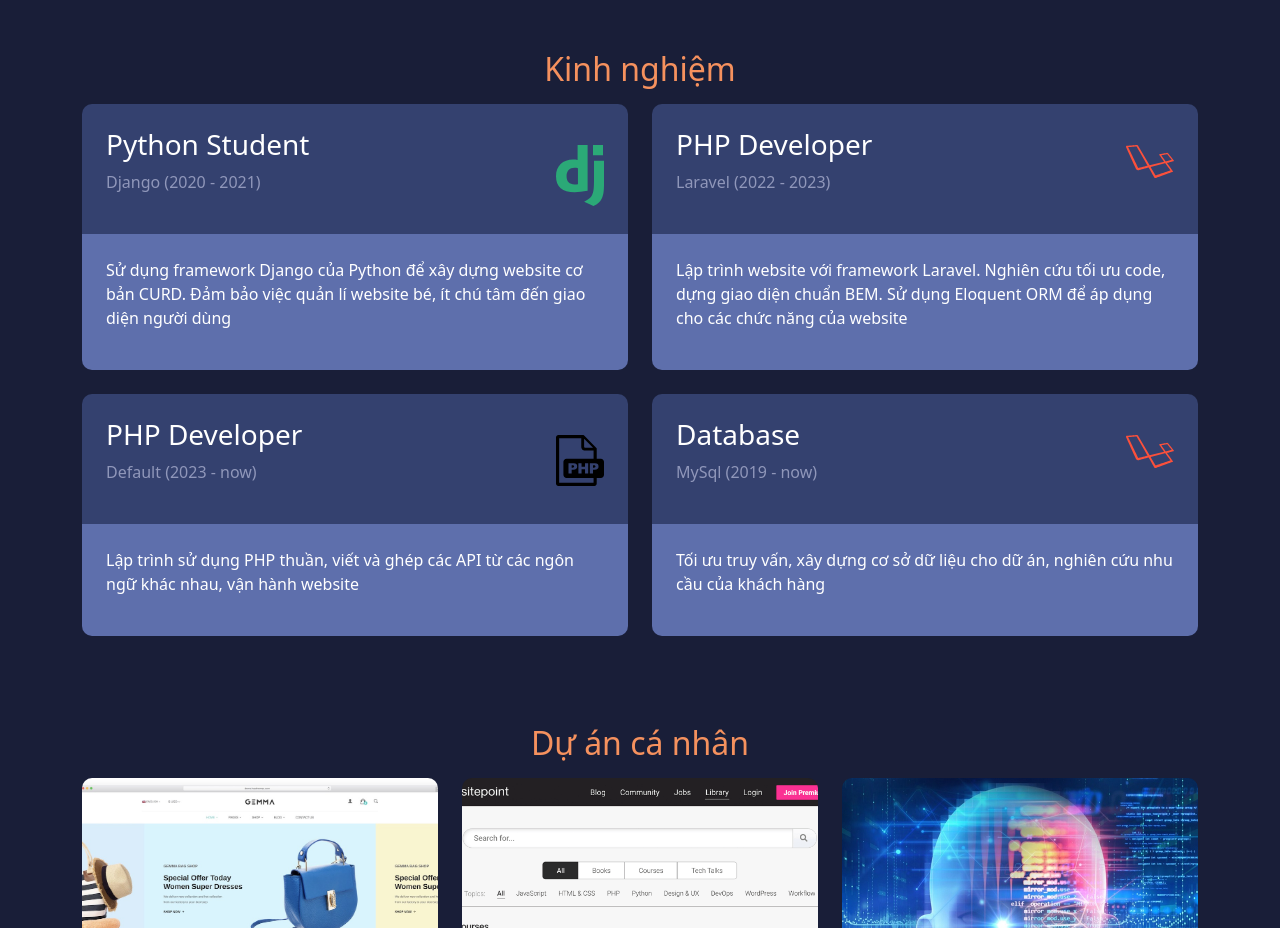
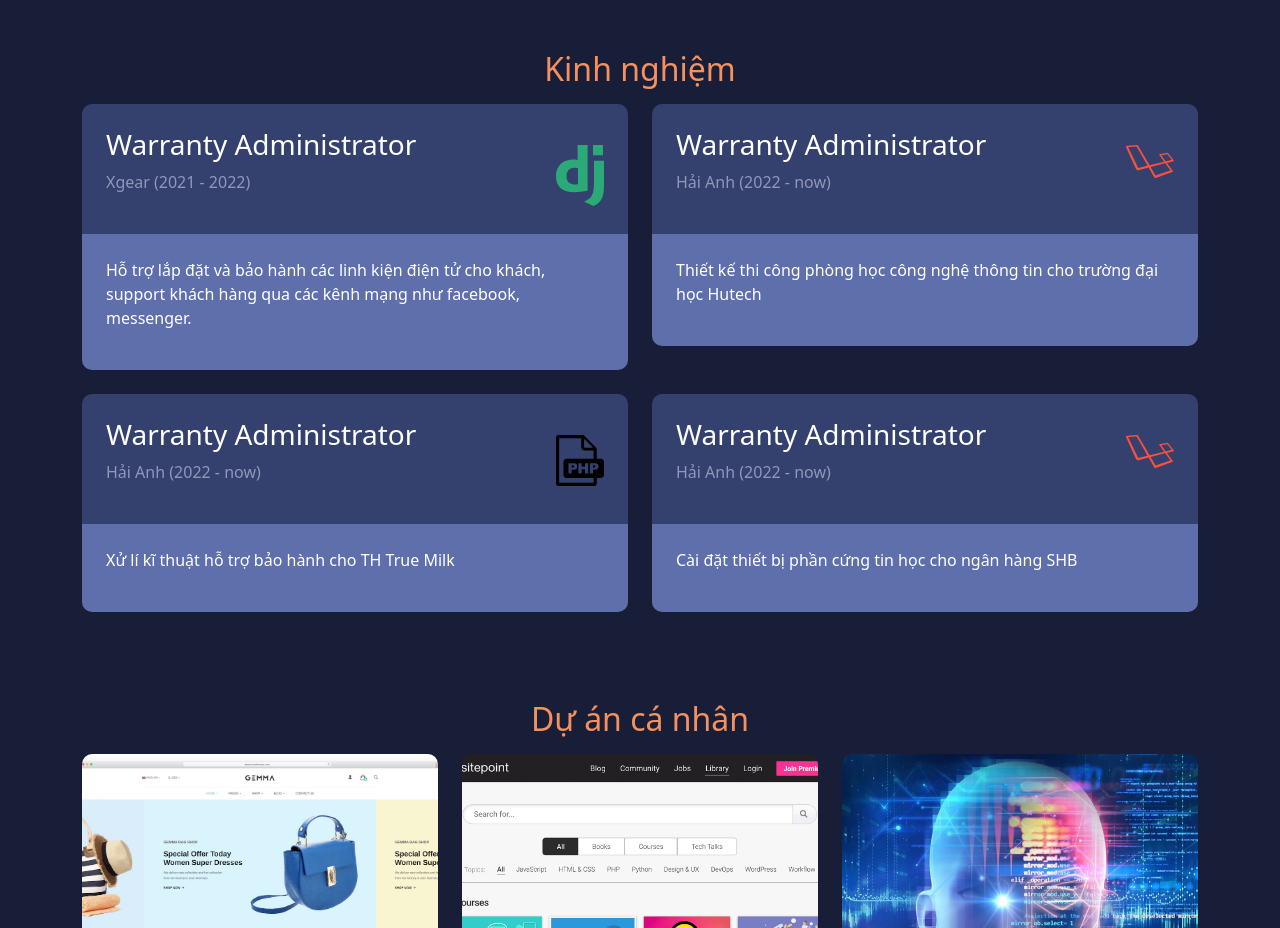
Before and after one commit to tungo161/mindx_last_session, a plain HTML site: page cv_mem2.html in a window 1280 px wide. Shown: the part 1200-2128 px from the top of the page. Drawn offline with nearby package versions, Linux system fonts and the light colour scheme.

Commit message:
kinhnghiem

```diff
--- a/cv_mem2.html
+++ b/cv_mem2.html
@@ -308,8 +308,8 @@
                             <div class="exp-header bg-color-1">
                                 <div class="d-flex justify-content-between p-4 align-items-center">
                                     <div class="title-box">
-                                        <h3 class="text-white mb-2">Python Student</h3>
-                                        <p class="color-3">Django (2020 - 2021)</p>
+                                        <h3 class="text-white mb-2">Warranty Administrator</h3>
+                                        <p class="color-3">Xgear (2021 - 2022)</p>
                                     </div>
                                     <div class="icon-box">
                                         <img class="w-100" src="./images/django-icon.svg">
@@ -318,7 +318,7 @@
                             </div>
                             <div class="exp-body bg-color-3">
                                 <div class="p-4">
-                                    <p class="text-white">Sử dụng framework Django của Python để xây dựng website cơ bản CURD. Đảm bảo việc quản lí website bé, ít chú tâm đến giao diện người dùng</p>
+                                    <p class="text-white">Hỗ trợ lắp đặt và bảo hành các linh kiện điện tử cho khách, support khách hàng qua các kênh mạng như facebook, messenger.</p>
                                 </div>
                             </div>
                         </div>
@@ -328,8 +328,8 @@
                             <div class="exp-header bg-color-1">
                                 <div class="d-flex justify-content-between p-4 align-items-center">
                                     <div class="title-box">
-                                        <h3 class="text-white mb-2">PHP Developer</h3>
-                                        <p class="color-3">Laravel (2022 - 2023)</p>
+                                        <h3 class="text-white mb-2">Warranty Administrator</h3>
+                                        <p class="color-3">Hải Anh (2022 - now)</p>
                                     </div>
                                     <div class="icon-box">
                                         <img class="w-100" src="./images/laravel-icon.svg">
@@ -338,7 +338,7 @@
                             </div>
                             <div class="exp-body bg-color-3">
                                 <div class="p-4">
-                                    <p class="text-white">Lập trình website với framework Laravel. Nghiên cứu tối ưu code, dựng giao diện chuẩn BEM. Sử dụng Eloquent ORM để áp dụng cho các chức năng của website</p>
+                                    <p class="text-white">Thiết kế thi công phòng học công nghệ thông tin cho trường đại học Hutech</p>
                                 </div>
                             </div>
                         </div>
@@ -348,8 +348,8 @@
                             <div class="exp-header bg-color-1">
                                 <div class="d-flex justify-content-between p-4 align-items-center">
                                     <div class="title-box">
-                                        <h3 class="text-white mb-2">PHP Developer</h3>
-                                        <p class="color-3">Default (2023 - now)</p>
+                                        <h3 class="text-white mb-2">Warranty Administrator</h3>
+                                        <p class="color-3">Hải Anh (2022 - now)</p>
                                     </div>
                                     <div class="icon-box">
                                         <img class="w-100" src="./images/php-file-icon.svg">
@@ -358,7 +358,7 @@
                             </div>
                             <div class="exp-body bg-color-3">
                                 <div class="p-4">
-                                    <p class="text-white">Lập trình sử dụng PHP thuần, viết và ghép các API từ các ngôn ngữ khác nhau, vận hành website</p>
+                                    <p class="text-white">Xử lí kĩ thuật hỗ trợ bảo hành cho TH True Milk</p>
                                 </div>
                             </div>
                         </div>
@@ -368,8 +368,8 @@
                             <div class="exp-header bg-color-1">
                                 <div class="d-flex justify-content-between p-4 align-items-center">
                                     <div class="title-box">
-                                        <h3 class="text-white mb-2">Database</h3>
-                                        <p class="color-3">MySql (2019 - now)</p>
+                                        <h3 class="text-white mb-2">Warranty Administrator</h3>
+                                        <p class="color-3">Hải Anh (2022 - now)</p>
                                     </div>
                                     <div class="icon-box">
                                         <img class="w-100" src="./images/laravel-icon.svg">
@@ -378,7 +378,7 @@
                             </div>
                             <div class="exp-body bg-color-3">
                                 <div class="p-4">
-                                    <p class="text-white">Tối ưu truy vấn, xây dựng cơ sở dữ liệu cho dữ án, nghiên cứu nhu cầu của khách hàng</p>
+                                    <p class="text-white">Cài đặt thiết bị phần cứng tin học cho ngân hàng SHB </p>
                                 </div>
                             </div>
                         </div>
```
